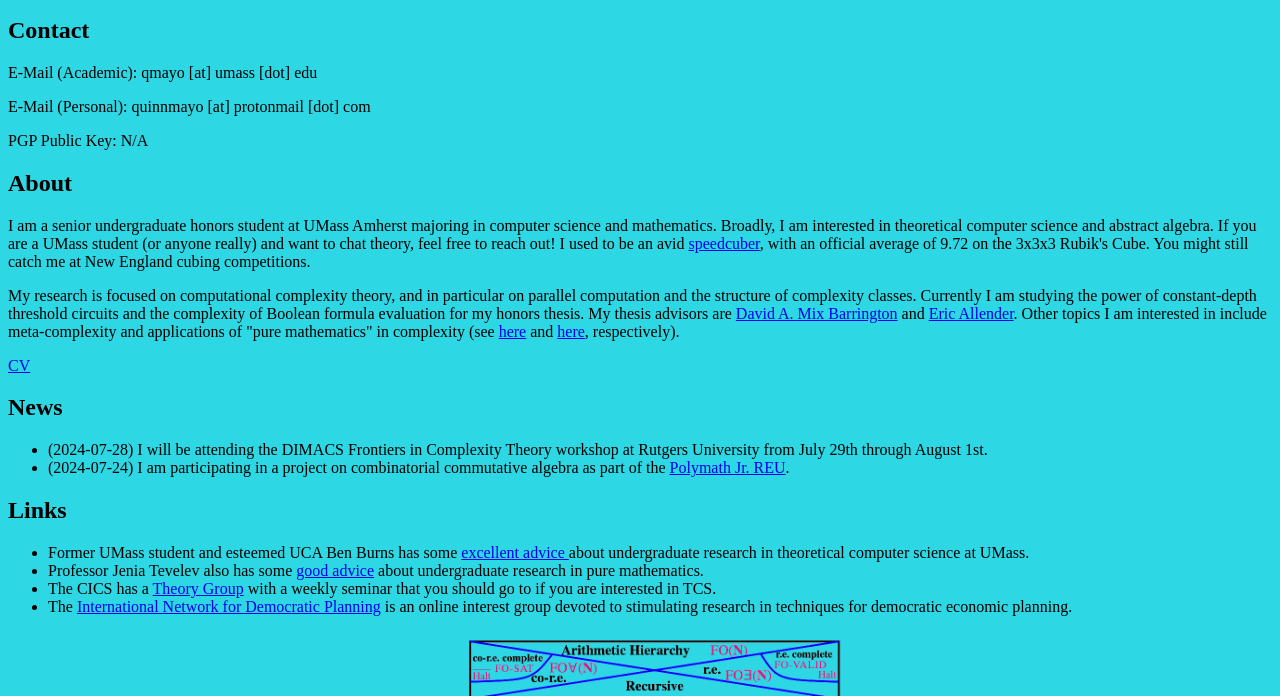
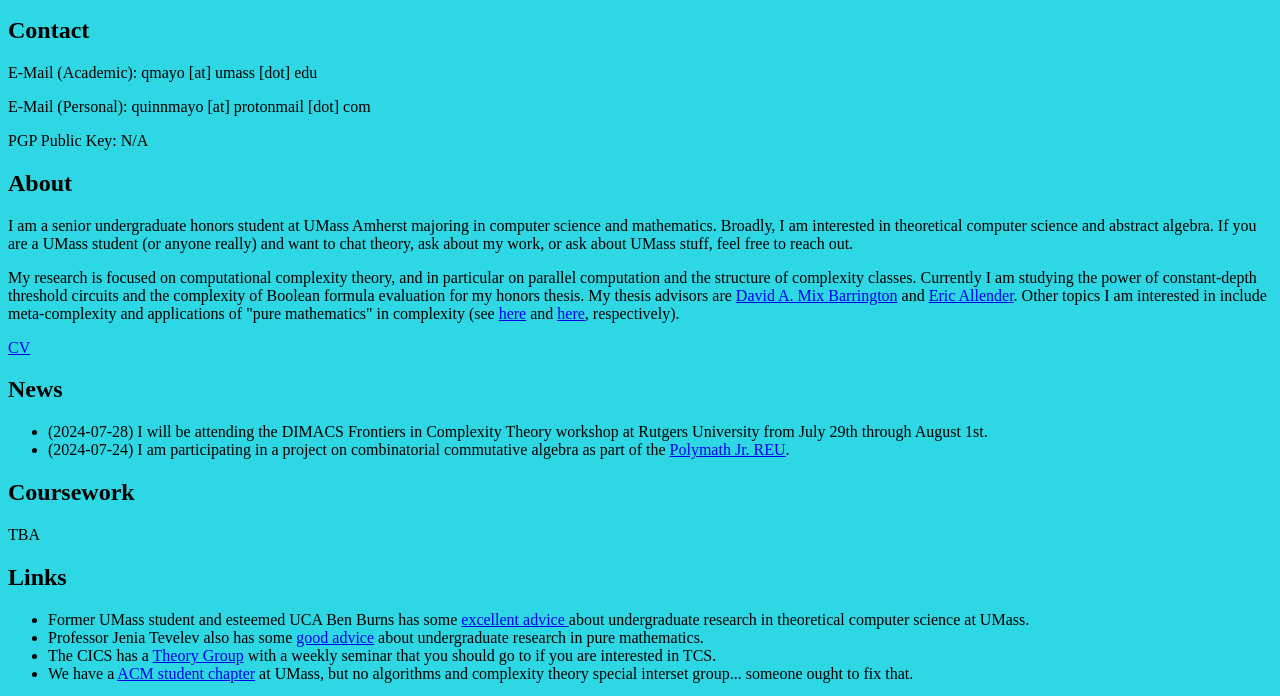
Before and after one commit to qmayo17/quinnmayo, a plain HTML site: page index.html in a window 1280 px wide. Shown: the part 101-797 px from the top of the page. Drawn offline with Linux system fonts and the light colour scheme.

Commit message:
Minor changes

```diff
--- a/index.html
+++ b/index.html
@@ -12,7 +12,7 @@
         <p>E-Mail (Personal): quinnmayo [at] protonmail [dot] com</p>
         <p>PGP Public Key: N/A</p>
         <h2 id="about">About</h2>
-        <p>I am a senior undergraduate honors student at UMass Amherst majoring in computer science and mathematics. Broadly, I am interested in theoretical computer science and abstract algebra. If you are a UMass student (or anyone really) and want to chat theory, feel free to reach out! I used to be an avid <a href="https://www.worldcubeassociation.org/persons/2019MAYO03">speedcuber</a>, with an official average of 9.72 on the 3x3x3 Rubik's Cube. You might still catch  me at New England cubing competitions.</p>
+        <p>I am a senior undergraduate honors student at UMass Amherst majoring in computer science and mathematics. Broadly, I am interested in theoretical computer science and abstract algebra. If you are a UMass student (or anyone really) and want to chat theory, ask about my work, or ask about UMass stuff, feel free to reach out.</p>
         <p>My research is focused on computational complexity theory, and in particular on parallel computation and the structure of complexity classes. Currently I am studying the power of constant-depth threshold circuits and the complexity of Boolean formula evaluation for my honors thesis. My thesis advisors are <a href="https://people.cs.umass.edu/~barring/">David A. Mix Barrington</a> and <a href="https://people.cs.rutgers.edu/~allender/">Eric Allender</a>. Other topics I am interested in include meta-complexity and applications of "pure mathematics" in complexity (see <a href="https://simons.berkeley.edu/news/meta-complexity-basic-introduction-meta-perplexed">here</a> and <a href="https://arxiv.org/abs/1710.09780">here</a>, respectively).</p>
         <p><a href="./documents/cv.pdf" download="Quinn_Mayo_CV">CV</a></p>
         <h2 id="news">News</h2>
@@ -20,12 +20,14 @@
             <li>(2024-07-28) I will be attending the DIMACS Frontiers in Complexity Theory workshop at Rutgers University from July 29th through August 1st.</li>
             <li>(2024-07-24) I am participating in a project on combinatorial commutative algebra as part of the <a href="https://geometrynyc.wixsite.com/polymathreu">Polymath Jr. REU</a>.</li>
         </ul>
+        <h2 id="coursework">Coursework</h2>
+        TBA
         <h2 id="links">Links</h2>
         <ul>
             <li>Former UMass student and esteemed UCA Ben Burns has some <a href="https://bburns.xyz/blog/umass-advice.html">excellent advice </a>about undergraduate research in theoretical computer science at UMass.</li>
             <li>Professor Jenia Tevelev also has some <a href="https://people.math.umass.edu/~tevelev/grad_advice.html">good advice</a> about undergraduate research in pure mathematics.</li>
             <li>The CICS has a <a href="https://groups.cs.umass.edu/theory/">Theory Group</a> with a weekly seminar that you should go to if you are interested in TCS.</li>
-            <li>The <a href="https://www.indep.network/">International Network for Democratic Planning</a> is an online interest group devoted to stimulating research in techniques for democratic economic planning.</li>
+            <li>We have a <a href="https://umass.acm.org/">ACM student chapter</a> at UMass, but no algorithms and complexity theory special interset group... someone ought to fix that.</li>
         </ul>
         <div style="text-align:center;">
             <figure>
```
